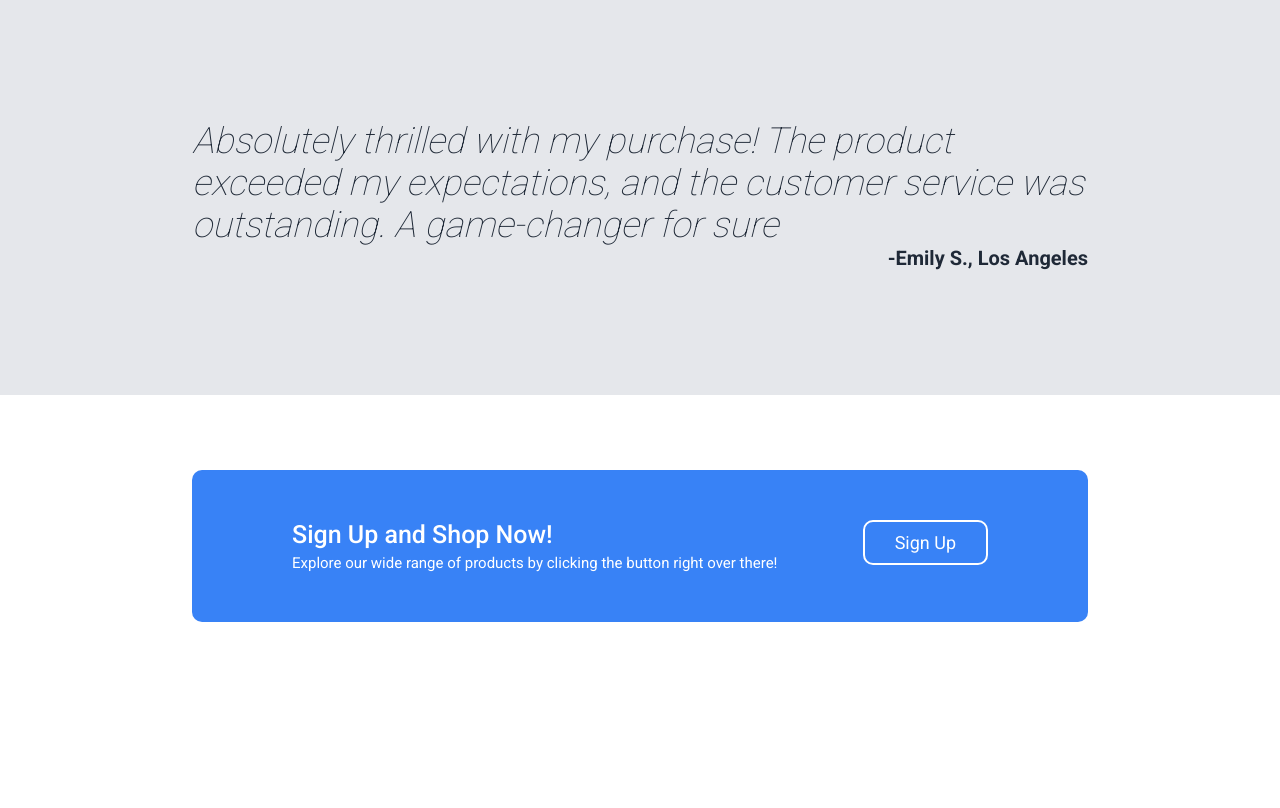
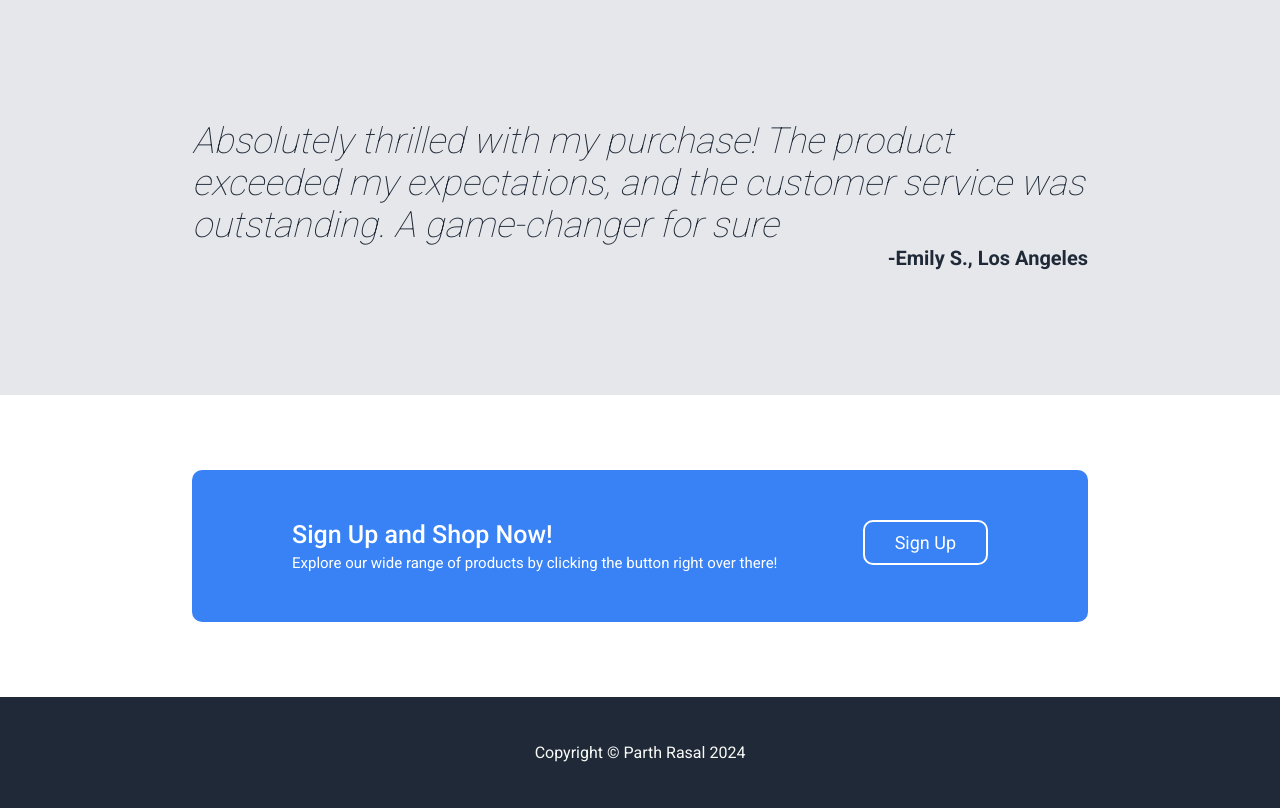
Before and after one commit to Parth-04/LandingPage, a plain HTML site: page index.html in a window 1280 px wide. Shown: the part 1025-1833 px from the top of the page. Before the commit the page ends 1722 px from the top, so only its background shows below. Drawn offline with Linux system fonts and the light colour scheme.

Commit message:
Add footer
Added footer, content and related css.

```diff
--- a/index.css
+++ b/index.css
@@ -180,3 +180,10 @@ button {
 #button2 {
     border: 2px solid white;
 }
+
+footer {
+    background-color: #1F2937;
+    color: #F9FAF8;
+    text-align: center;
+    padding: 30px;
+}
--- a/index.html
+++ b/index.html
@@ -85,5 +85,9 @@
             </div>
         </div>
     </div>
+
+    <footer>
+        <p>Copyright &copy; Parth Rasal 2024</p>
+    </footer>
 </body>
 </html>
```
